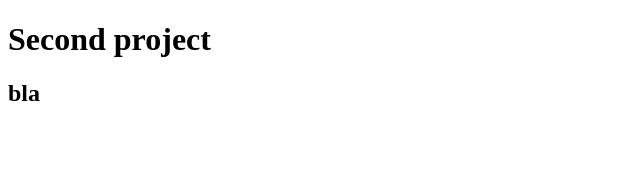
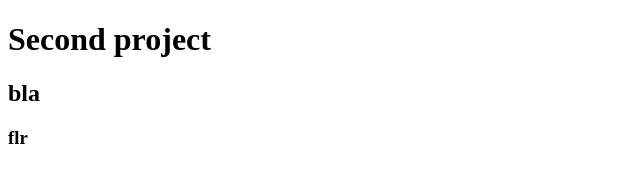
Before and after one commit to W-Synopsis-W/second-project, a plain HTML site: page index.html in a window 1280 px wide. Shown: the full height of the page, 0-640 px from the left. Drawn offline with Linux system fonts and the light colour scheme.

Commit message:
ajout h3

```diff
--- a/index.html
+++ b/index.html
@@ -9,6 +9,7 @@
 <body>
     <h1>Second project</h1>
     <h2>bla</h2>
+    <h3>flr</h3>
 
 </body>
 
```
